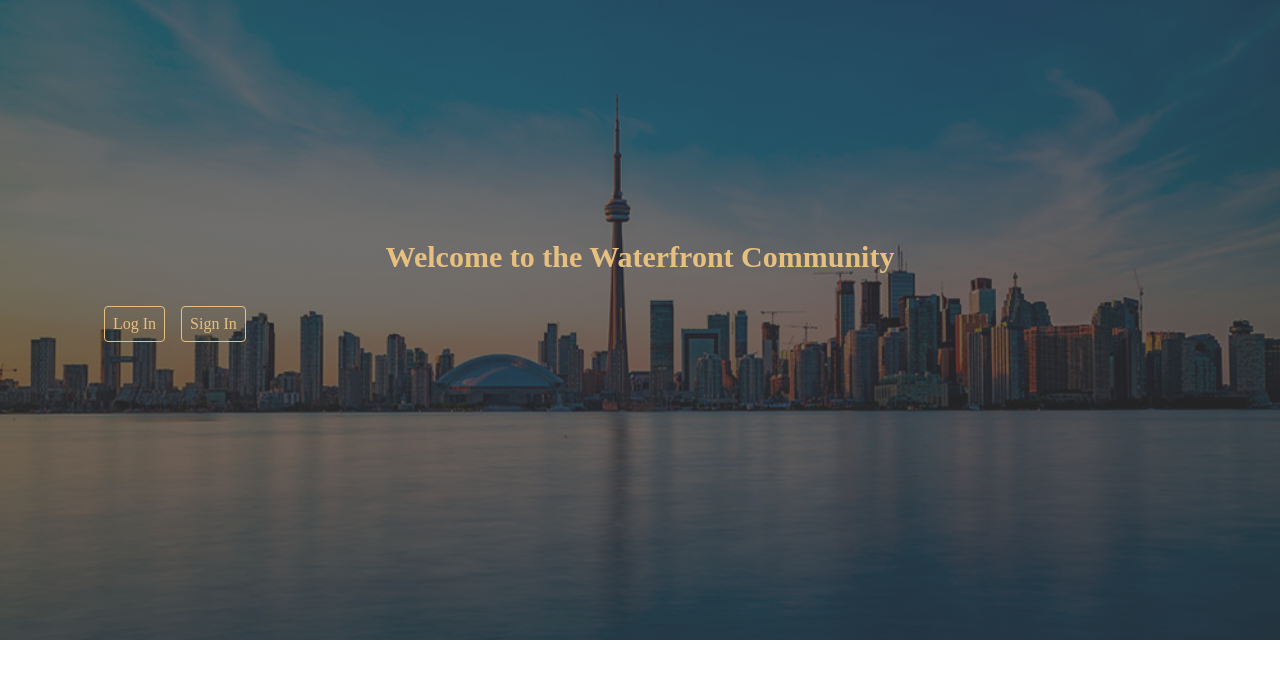
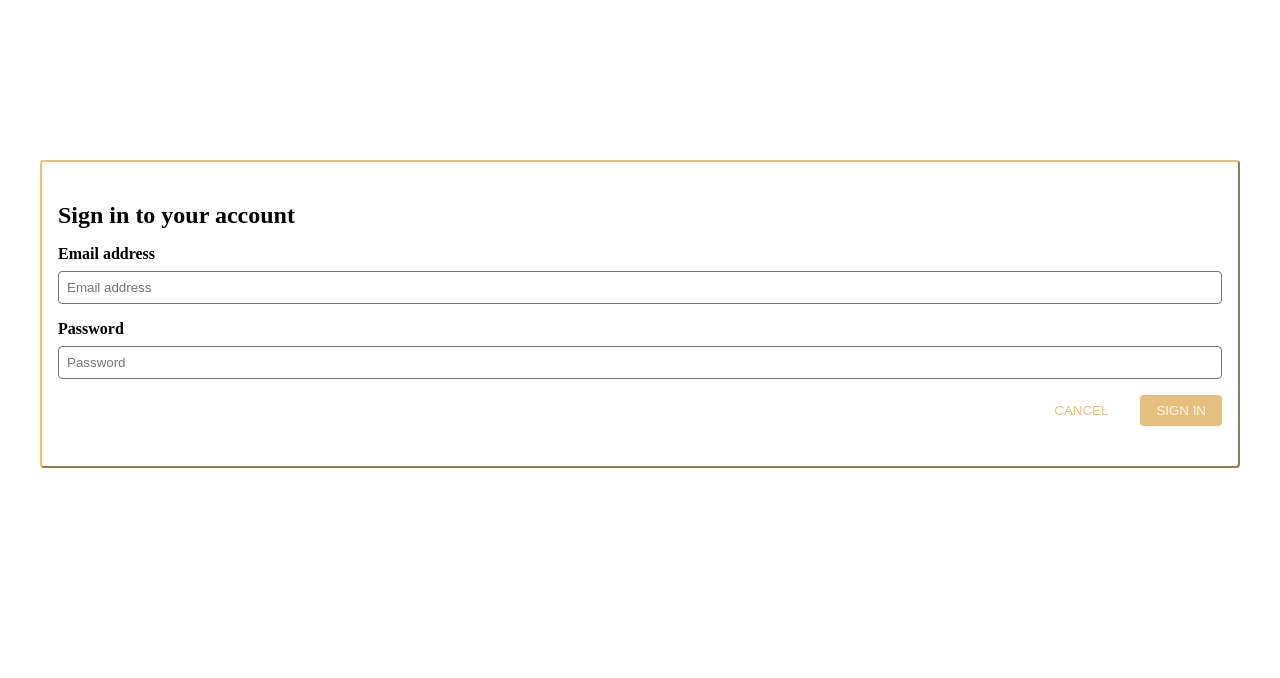
Before and after one commit to NatashaSilva/WaterfrontComunnity, a React (Create React App) app in the folder client/: page /signIn in a window 1280 px wide. Shown: the top 678 px of the page. Built offline with nearby package versions, Linux system fonts and the light colour scheme.

Commit message:
style sign in page

```diff
--- a/client/src/App.js
+++ b/client/src/App.js
@@ -1,5 +1,6 @@
 import { BrowserRouter as Router, Route, Switch, Redirect} from "react-router-dom";
 import Home from './pages/Home/Home'
+import SignIn from './pages/SignIn/SignIn'
 import "./App.scss";
 
 function App() {
@@ -7,9 +8,9 @@ function App() {
     <div className="App">
       <Router>
         <Switch>
-          <Route path='/' component={Home}/>
+          <Route path='/' exact component={Home}/>
+          <Route path='/signIn' component={SignIn}/>
           {/* <Route path='/signIn' component={}/>
-          <Route path='/logIn' component={}/>
           <Route path='/user/:userId' component={}/>
           <Route path='/user/:userId/skills' component={}/>
           <Route path='/user/:userId/activities' component={}/> */}
--- a/client/src/pages/Home/Home.js
+++ b/client/src/pages/Home/Home.js
@@ -13,11 +13,11 @@ function Home() {
                     Welcome to the Waterfront Community
                 </h1>
                 <div className="container__right">
-                    <Link to="/logIn" className="container__navOption">
-                        Log In
+                    <Link to="/SignIn" className="container__navOption">
+                        Sign In
                     </Link>
-                    <Link to="/signIn" className="container__navOption">
-                        Sign In
+                    <Link to="/signUp" className="container__navOption">
+                        Register
                     </Link>
                 </div>
             </section>
--- /dev/null
+++ b/client/src/pages/SignIn/SignIn.js
@@ -0,0 +1,44 @@
+import "./SignIn.scss";
+import React from "react";
+import { Link } from "react-router-dom";
+
+function SignIn() {
+
+        return (
+                <section className='signIn-section'>
+                        <div className='signIn-section__container'>
+                                <div className='signIn-section__title'>
+                                        <h2>Sign in to your account</h2>
+                                </div>
+                                <form className='signIn-section__form'>
+                                        <div className='signIn-section__form--field'>
+                                                <label htmlFor><h4>Email address</h4>
+                                                        <input
+                                                        type='email'
+                                                        name='email'
+                                                        id='email'
+                                                        placeholder='Email address'
+                                                        className='signIn-section__form--input'
+                                                        />
+                                                </label>
+                                                <label htmlFor><h4>Password</h4>
+                                                        <input
+                                                        type='password'
+                                                        name='password'
+                                                        id='password'
+                                                        placeholder='Password'
+                                                        className='signIn-section__form--input'
+                                                        />
+                                                </label>
+                                        </div>
+                                        <div className='signIn-section__form--button'>
+                                                <input type='submit' value='SIGN IN' className='signIn-section__form--submit'/>
+                                                <Link to={'/'}><input className='signIn-section__form--cancel' type='submit' value='CANCEL'/> </Link>
+                                        </div>
+                                </form>
+                        </div>
+                </section>
+        )
+}
+
+export default SignIn;
--- /dev/null
+++ b/client/src/pages/SignIn/SignIn.scss
@@ -0,0 +1,65 @@
+@use '../../partials/typography' as *;
+@use '../../partials/mixins' as *;
+@use '../../partials/variables' as *;
+
+.signIn-section {
+
+    // background-color: $light-blue;
+    height: 40rem;
+
+    &__container {
+        border: 2px outset $mustard;
+        border-radius: 4px;
+        margin: 2.5rem;
+        margin-top: 10rem;
+        padding: 2.5rem 1rem ;
+    }
+
+    &__title {
+        padding-bottom: 1rem;
+    }
+
+    &__form {
+
+        & h4 {
+            padding-bottom: 0.5rem;
+        }
+
+        &--input {
+            margin-bottom: 1rem;
+            padding: 0.5rem;
+            width: 100%;
+            box-sizing: border-box;
+            border-radius: 4px;
+            border-style: solid;
+            border-width: thin;
+        }
+
+        &--button{
+            display: flex;
+            flex-direction: row-reverse;
+        }
+
+        &--submit {
+            height: 1.9375rem;
+            padding: 0 1rem;
+            background-color: $mustard;
+            color: $neutral;
+            border-radius: 4px;
+            border: 0;
+        }
+
+        &--cancel {
+            height: 1.9375rem;
+            margin-right: 1rem;
+            padding: 0 1rem;
+            background-color: white;
+            color: $mustard;
+            border-radius: 4px;
+            border: 0;
+        }
+
+    }
+
+
+}
```
